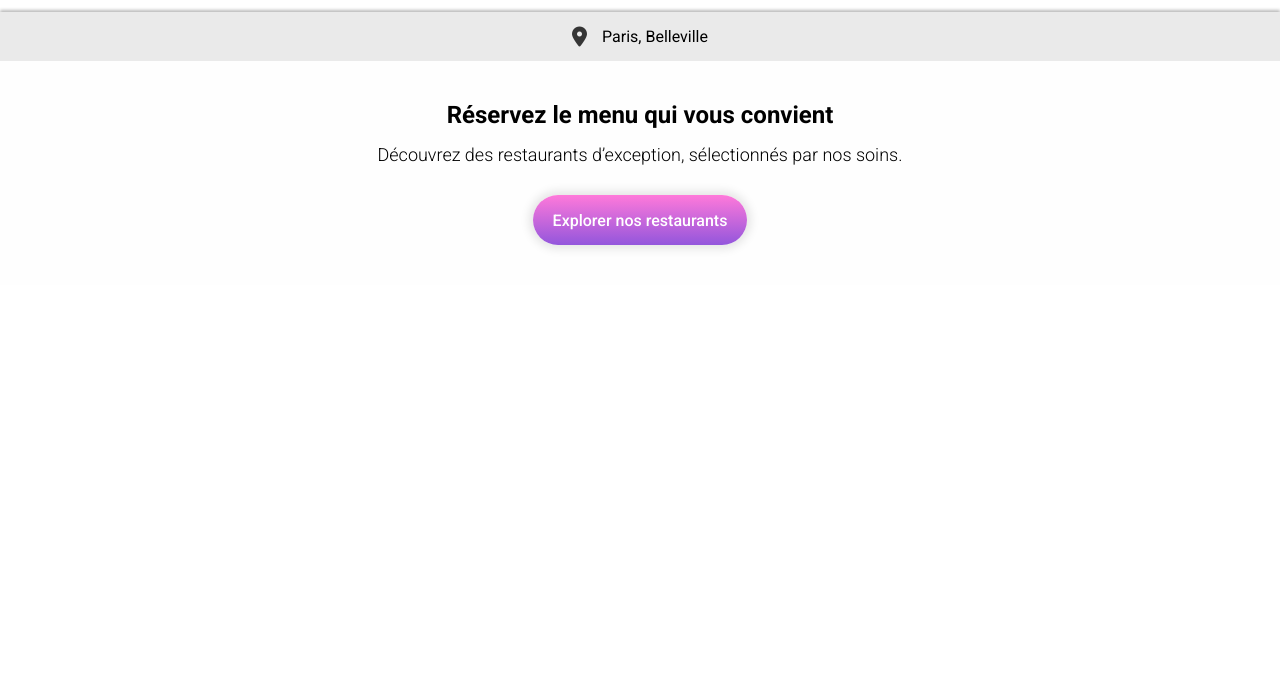
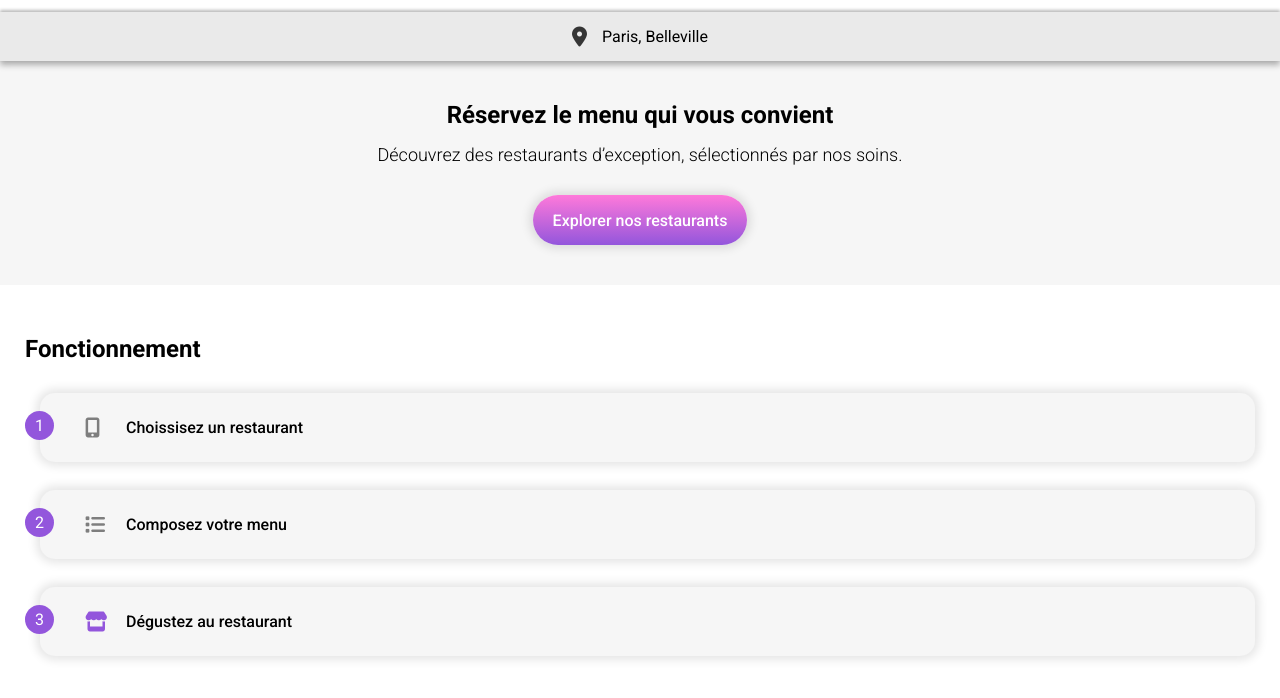
Before and after one commit to Mulsivera/OpenClassroom-OhMyFood, a website: page index.html in a window 1280 px wide. Shown: the part 54-752 px from the top of the page. Drawn offline with Linux system fonts and the light colour scheme; a web font is replaced by a local one.

Commit message:
Intégration de la section Fonctionnement

```diff
--- a/index.html
+++ b/index.html
@@ -21,5 +21,31 @@
         <p class="hero__subtitle">Découvrez des restaurants d’exception, sélectionnés par nos soins.</p>
         <button class="hero__button">Explorer nos restaurants</button>
     </section>
+    <section class="fonctionnement">
+        <h2 class="fonctionnement__title">Fonctionnement</h2>
+        <div class="fonctionnement__cards">
+            <div class="card">
+                <p class="card__number">1</p>
+                <div class="card__infos">
+                    <i class="fa-solid fa-mobile-screen-button fa-lg" style="color: #7e7e7e;"></i>
+                    <p class="card__infos-text">Choissisez un restaurant</p>
+                </div>
+            </div>
+            <div class="card">
+                <p class="card__number">2</p>
+                <div class="card__infos">
+                    <i class="fa-solid fa-list fa-lg" style="color: #7e7e7e;"></i>
+                    <p class="card__infos-text">Composez votre menu</p>
+                </div>
+            </div>
+            <div class="card">
+                <p class="card__number">3</p>
+                <div class="card__infos">
+                    <i class="fa-solid fa-store fa-lg" style="color: #9356dc;"></i>
+                    <p class="card__infos-text">Dégustez au restaurant</p>
+                </div>
+            </div>
+        </div>
+    </section>
 </body>
 </html>
--- a/sass/pages/index.scss
+++ b/sass/pages/index.scss
@@ -22,6 +22,8 @@
         padding: 15px 0px;
         gap: 15px;
         background-color: $grey2;
+        position: relative;
+        z-index: 10;
         box-shadow: 0 4px 6px rgba(0, 0, 0, 0.3),
                     0 -2px 3px rgba(0, 0, 0, 0.25);
 
@@ -62,3 +64,71 @@
     }
 
 }
+
+.fonctionnement {
+
+    padding: 50px 25px;
+
+    &__title {
+
+        margin-bottom: 30px;
+
+    }
+
+    &__cards {
+
+        display: flex;
+        flex-direction: column;
+        gap: 25px;
+
+    }
+
+}
+
+.card {
+
+    height: 72px;
+    position: relative;
+
+    &__number {
+
+        position: absolute;
+        top: 18px;
+        left: 0px;
+        z-index: 10;
+        background-color: $primary;
+        color: $white;
+        padding: 5px 10px;
+        border-radius: 50px;
+
+    }
+
+    &__infos {
+
+        display: flex;
+        justify-content: flex-start;
+        align-items: center;
+        padding: 25px 0;
+        gap: 25px;
+        background-color: $background;
+        margin-left: 15px;
+        border-radius: 15px;
+        box-shadow: 0 0 10px 4px rgba(0, 0, 0, 0.1);
+
+        i {
+
+            margin-left: 45px;
+            width: 16px;
+
+        }
+
+    }
+
+    &__infos-text {
+
+        font-size: 16px;
+        font-weight: 500;
+
+    }
+
+}
--- a/sass/variables/_couleurs.scss
+++ b/sass/variables/_couleurs.scss
@@ -5,7 +5,7 @@ $green:        #99E2D0;
 $green_font:   #008766;
 $black:        #101010;
 $grey:         #353535;
-$lightgrey:    #FEFEFE;
+$lightgrey:    #F6F6F6;
 $grey2:        #EAEAEA;
 $white:        #FFFFFF;
 $pink:         #FF79DA;
```
Also changed, not shown: css/style.css, 1 other file.
